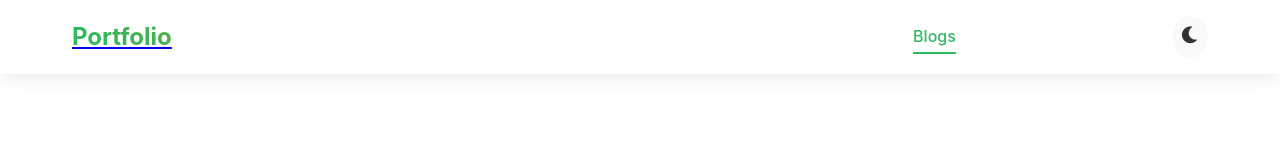
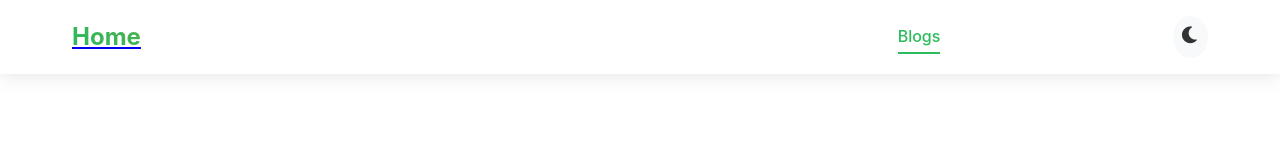
Before and after one commit to manoj-ayyappan/pf, a plain HTML site: page pages/blogs.html in a window 1280 px wide. Shown: the top 160 px of the page. Drawn offline with Linux system fonts and the light colour scheme.

Commit message:
Fixed nav bugs

```diff
--- a/pages/blogs.html
+++ b/pages/blogs.html
@@ -12,7 +12,7 @@
         <div class="nav-content">
             <div class="logo">
                 <a href="../index.html">
-                    <span class="logo-text">Portfolio</span>
+                    <span class="logo-text">Home</span>
                 </a>
             </div>
             <ul class="nav-links">
```
Also changed, not shown: pages/education.html (+1 -1 lines), pages/experience.html (+1 -1 lines).
